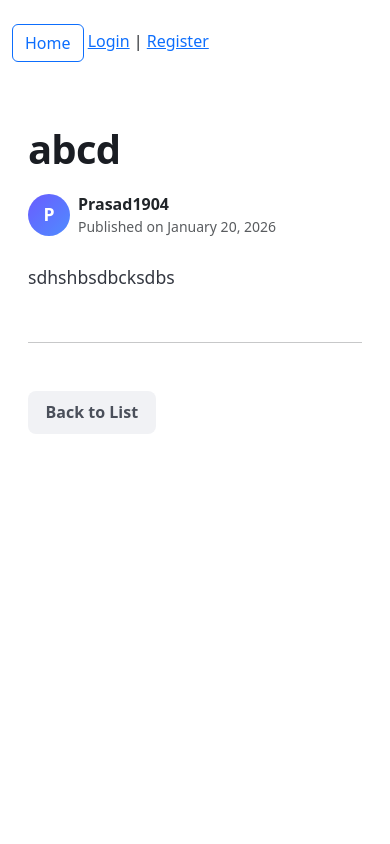
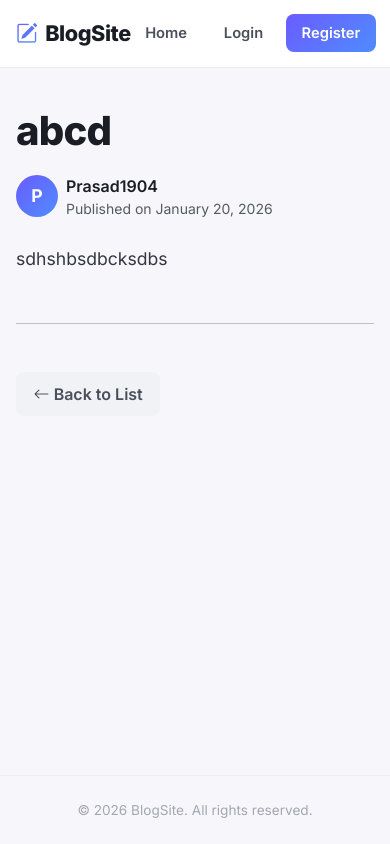
Before and after one commit to kulkarnicodes-dev/Blogsite, a Django app: page /post/1/ in a window 390 px wide. Run offline with Django 5.2, Linux system fonts and the light colour scheme; data comes from the database, SQL or seed files in the repository.

Commit message:
Refactor base.html for improved layout and styles
Updated the HTML structure and styling for the base template, including a responsive navbar and footer.

```diff
--- a/templates/base.html
+++ b/templates/base.html
@@ -1,21 +1,167 @@
 <!DOCTYPE html>
 <html lang="en">
 <head>
+    <meta charset="UTF-8">
+    <meta name="viewport" content="width=device-width, initial-scale=1.0">
+    <title>{% block title %}BlogSite{% endblock %}</title>
+
     <link href="https://cdn.jsdelivr.net/npm/bootstrap@5.3.0/dist/css/bootstrap.min.css" rel="stylesheet">
-    <title>BlogSite</title>
+    <link rel="stylesheet" href="https://cdn.jsdelivr.net/npm/bootstrap-icons@1.11.3/font/bootstrap-icons.css">
+    <link rel="preconnect" href="https://fonts.googleapis.com">
+    <link href="https://fonts.googleapis.com/css2?family=Inter:wght@400;500;600;700;800&display=swap" rel="stylesheet">
+
+    <style>
+        body {
+            font-family: 'Inter', -apple-system, BlinkMacSystemFont, sans-serif;
+            background: #f7f7fb;
+            color: #1a1d23;
+            min-height: 100vh;
+            display: flex;
+            flex-direction: column;
+        }
+
+        main {
+            flex: 1;
+        }
+
+        /* Navbar */
+        .site-navbar {
+            background: #ffffff;
+            border-bottom: 1px solid #ecedf1;
+            padding: 0.9rem 0;
+        }
+
+        .site-navbar .navbar-inner {
+            max-width: 1080px;
+            margin: 0 auto;
+            padding: 0 1rem;
+            display: flex;
+            align-items: center;
+            justify-content: space-between;
+        }
+
+        .site-brand {
+            font-weight: 800;
+            font-size: 1.35rem;
+            letter-spacing: -0.02em;
+            color: #1a1d23;
+            text-decoration: none;
+            display: flex;
+            align-items: center;
+            gap: 0.5rem;
+        }
+
+        .site-brand i {
+            background: linear-gradient(135deg, #6a5cff, #4f8cff);
+            -webkit-background-clip: text;
+            background-clip: text;
+            color: transparent;
+        }
+
+        .nav-links {
+            display: flex;
+            align-items: center;
+            gap: 0.5rem;
+        }
+
+        .nav-link-btn {
+            text-decoration: none;
+            font-weight: 600;
+            font-size: 0.92rem;
+            padding: 0.5rem 0.9rem;
+            border-radius: 8px;
+            color: #4a4f5a;
+            transition: background 0.15s ease, color 0.15s ease;
+        }
+
+        .nav-link-btn:hover {
+            background: #f1f2f5;
+            color: #1a1d23;
+        }
+
+        .nav-link-primary {
+            background: linear-gradient(135deg, #6a5cff, #4f8cff);
+            color: #fff;
+            padding: 0.5rem 1rem;
+            border-radius: 8px;
+            font-weight: 600;
+            font-size: 0.92rem;
+            text-decoration: none;
+            transition: transform 0.15s ease, box-shadow 0.15s ease;
+        }
+
+        .nav-link-primary:hover {
+            transform: translateY(-1px);
+            box-shadow: 0 6px 16px rgba(106, 92, 255, 0.35);
+            color: #fff;
+        }
+
+        .nav-link-logout {
+            background: none;
+            border: none;
+            font-weight: 600;
+            font-size: 0.92rem;
+            color: #8a8f99;
+            padding: 0.5rem 0.6rem;
+            transition: color 0.15s ease;
+        }
+
+        .nav-link-logout:hover {
+            color: #ff3838;
+        }
+
+        .nav-divider {
+            width: 1px;
+            height: 22px;
+            background: #ecedf1;
+            margin: 0 0.25rem;
+        }
+
+        /* Footer */
+        .site-footer {
+            border-top: 1px solid #ecedf1;
+            padding: 1.5rem 1rem;
+            text-align: center;
+            color: #a3a7b0;
+            font-size: 0.85rem;
+            margin-top: 3rem;
+        }
+    </style>
+    {% block extra_head %}{% endblock %}
 </head>
-<body class="container mt-4">
-    <nav class="mb-4">
-        <a href="{% url 'post_list' %}" class="btn btn-outline-primary">Home</a>
-        {% if user.is_authenticated %}
-            <a href="{% url 'post_create' %}" class="btn btn-success">New Post</a>
-            <form action="{% url 'logout' %}" method="post" style="display:inline;">
-                {% csrf_token %}<button type="submit" class="btn btn-link">Logout</button>
-            </form>
-        {% else %}
-            <a href="{% url 'login' %}">Login</a> | <a href="{% url 'register' %}">Register</a>
-        {% endif %}
+<body>
+    <nav class="site-navbar">
+        <div class="navbar-inner">
+            <a href="{% url 'post_list' %}" class="site-brand">
+                <i class="bi bi-pencil-square"></i> BlogSite
+            </a>
+
+            <div class="nav-links">
+                <a href="{% url 'post_list' %}" class="nav-link-btn">Home</a>
+
+                {% if user.is_authenticated %}
+                    <a href="{% url 'post_create' %}" class="nav-link-primary">
+                        <i class="bi bi-plus-lg"></i> New Post
+                    </a>
+                    <div class="nav-divider"></div>
+                    <form action="{% url 'logout' %}" method="post" class="d-inline m-0">
+                        {% csrf_token %}
+                        <button type="submit" class="nav-link-logout">Logout</button>
+                    </form>
+                {% else %}
+                    <a href="{% url 'login' %}" class="nav-link-btn">Login</a>
+                    <a href="{% url 'register' %}" class="nav-link-primary">Register</a>
+                {% endif %}
+            </div>
+        </div>
     </nav>
-    {% block content %}{% endblock %}
+
+    <main>
+        {% block content %}{% endblock %}
+    </main>
+
+    <footer class="site-footer">
+        &copy; {% now "Y" %} BlogSite. All rights reserved.
+    </footer>
 </body>
 </html>
```
